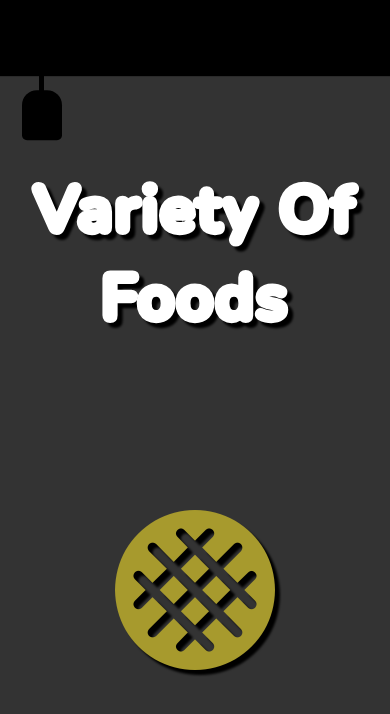
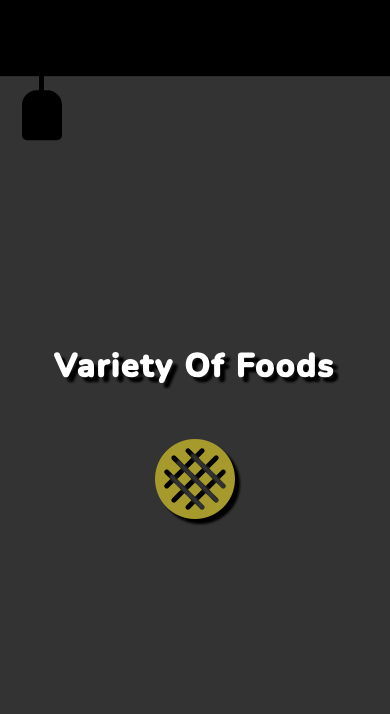
Before and after one commit to Ameer2000Mzori/Foods-Website, a website: page src/index.html in a window 390 px wide. Drawn offline with nearby package versions, Linux system fonts and the light colour scheme.

Commit message:
added responsvness size 768px

```diff
--- a/src/style.scss
+++ b/src/style.scss
@@ -290,5 +290,21 @@ body {
 }
 
 @media screen and (max-width: 768px) {
-  // 768px
+  .header {
+    .header-Wrap {
+      gap: 0;
+
+      .header-Titles-Wrap {
+        height: 15%;
+        .header-Title-Text {
+          font-size: 2rem;
+          -webkit-text-stroke: white 2px;
+        }
+
+        #header-Icons {
+          font-size: 5rem;
+        }
+      }
+    }
+  }
 }
```
Also changed, not shown: src/style.css, 1 other file.
